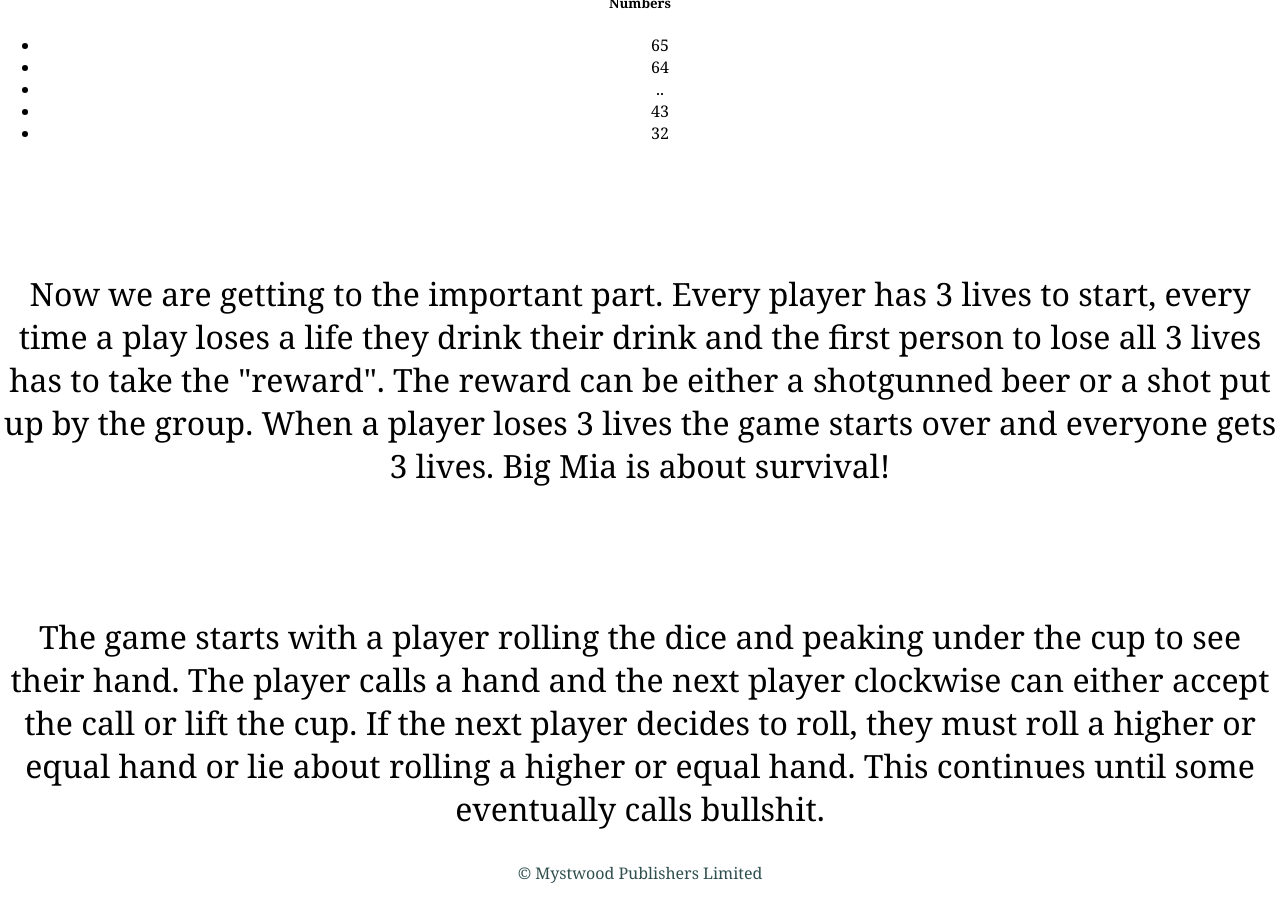
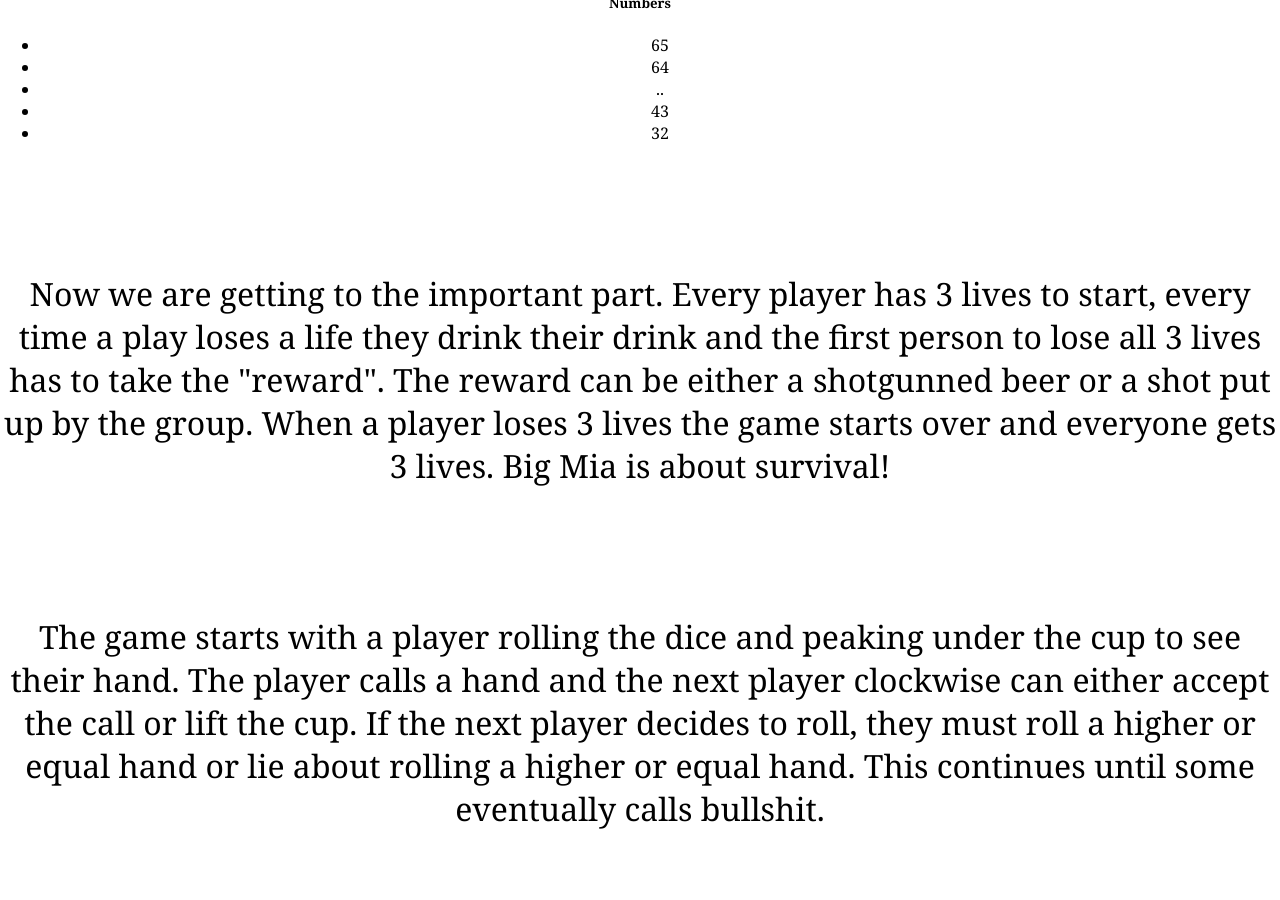
Before and after one commit to bryanrideout/bryanrideout.github.io, a Jekyll site: the page index.html, which Jekyll copies as it is, in a window 1280 px wide and 900 px high, scrolled down 1745 px. Built offline with Jekyll 4.4.1, drawn with Linux system fonts in a browser that asks for light colours; after the commit the page ends 2607 px from its top, so only the background shows below that.

Commit message:
Update index.html

```diff
--- a/index.html
+++ b/index.html
@@ -56,6 +56,6 @@
 			the cup. If the next player decides to roll, they must roll a higher or equal hand or
 			lie about rolling a higher or equal hand. This continues until some eventually calls bullshit. </p>
 
-	<p id = "footer">&copy; Mystwood Publishers Limited</p>
+	<!--<p id = "footer">&copy; Mystwood Publishers Limited</p>-->
 </body>
 </html>
```
